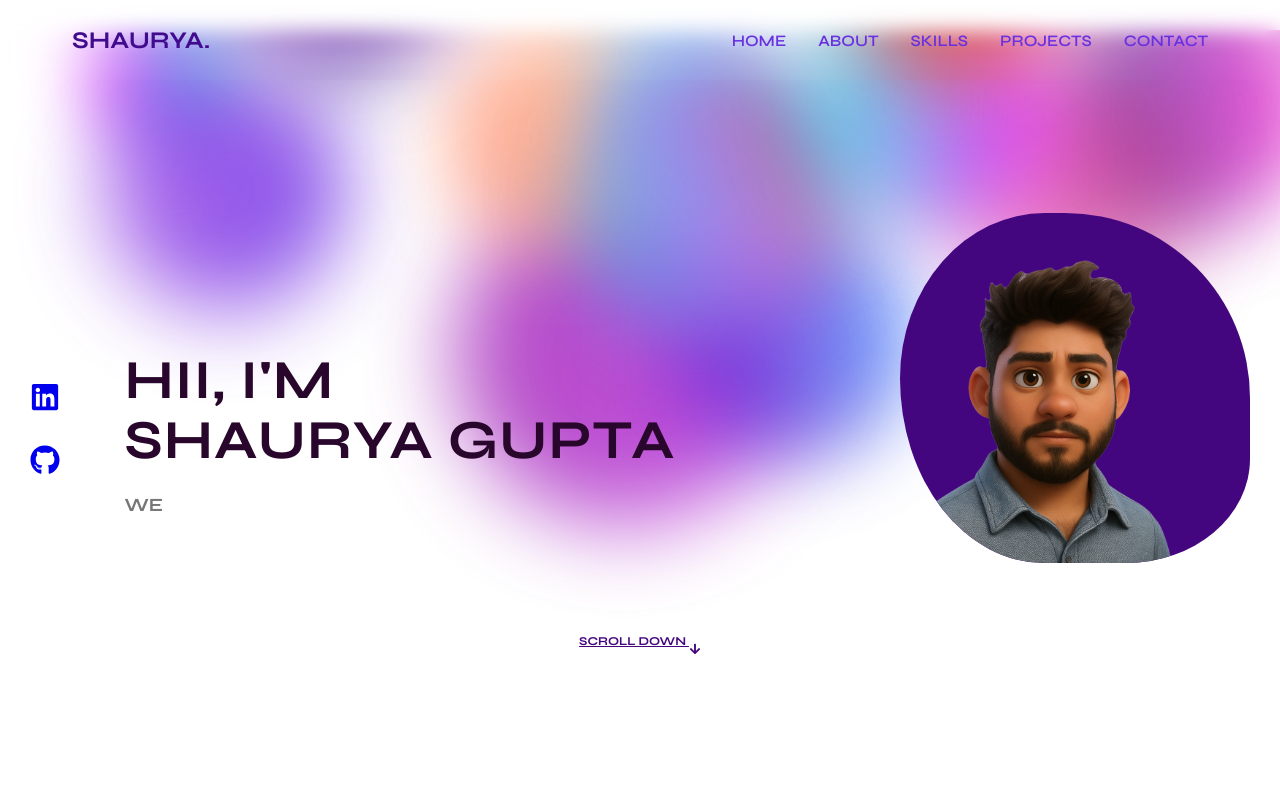
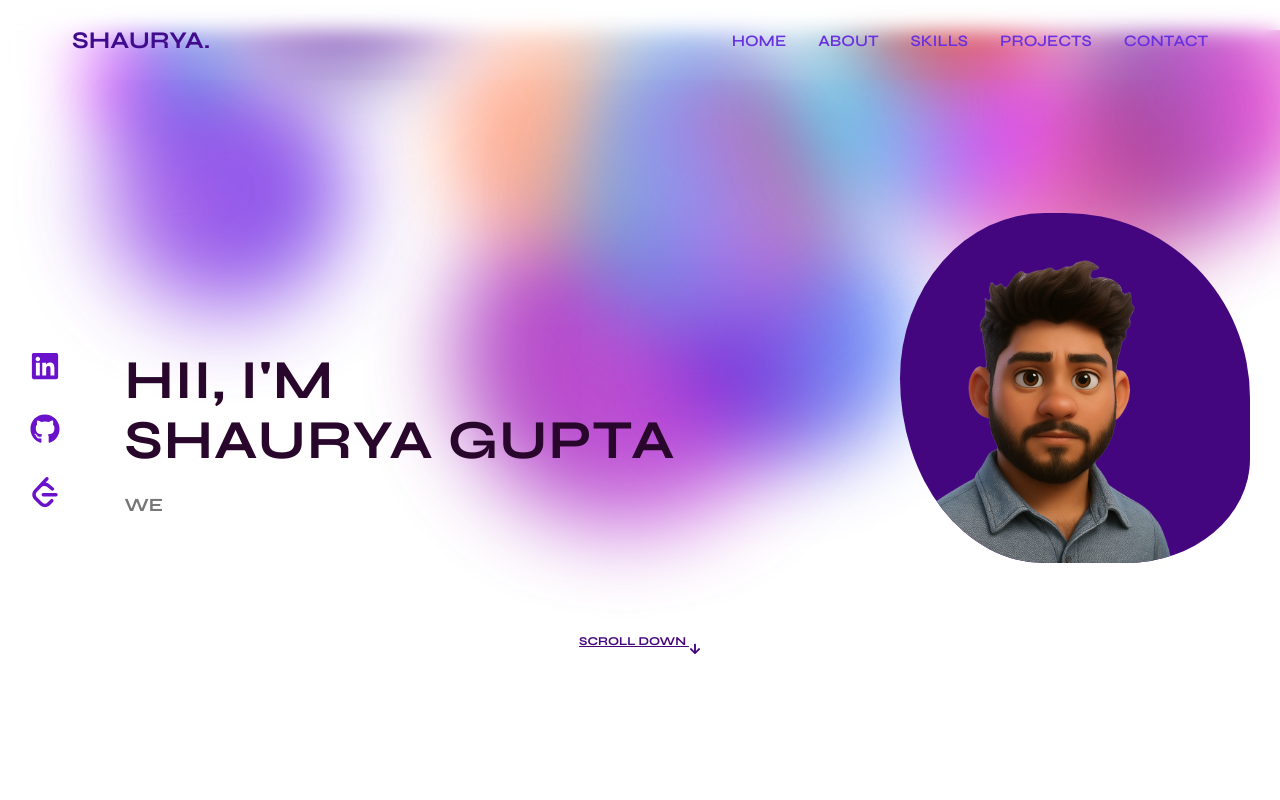
Before and after one commit to shauryagupta045/Portfolio, a React (Vite) app in the folder frontend/: page / in a window 1280 px wide. Shown: the top 800 px of the page. Built offline with nearby package versions, Linux system fonts and the light colour scheme.

Commit message:
adding leetcode icon

```diff
--- a/frontend/src/components/Home/Home.css
+++ b/frontend/src/components/Home/Home.css
@@ -1,4 +1,3 @@
-
 /* Home part */
 .home {
   position: relative;
@@ -28,15 +27,20 @@
   font-size: 30px;
   gap: 25px;
   transition: 0.5s ease;
+}
+
+.home-container .media-icons a {
   color: #6a11cb;
 }
 
 .home-container .media-icons a:hover {
   color: #29072c;
 }
-  .home-container .info{
+
+.home-container .info {
   margin-left: -200px;
 }
+
 .home-container .info h2 {
   font-size: 55px;
   font-weight: bold;
@@ -63,9 +67,17 @@
 }
 
 @keyframes blink {
-    0% { opacity: 1; }
-    50% { opacity: 0; }
-    100% { opacity: 1; }
+  0% {
+    opacity: 1;
+  }
+
+  50% {
+    opacity: 0;
+  }
+
+  100% {
+    opacity: 1;
+  }
 }
 
 .blobpic {
@@ -91,12 +103,15 @@
   0% {
     border-radius: 60% 40% 40% 40% / 60% 40% 40% 40%;
   }
+
   35% {
     border-radius: 80% 70% 60% 60% / 80% 70% 60% 60%;
   }
+
   70% {
     border-radius: 70% 90% 60% 70% / 80% 90% 50% 90%;
   }
+
   100% {
     border-radius: 60% 40% 40% 40% / 60% 40% 60% 40%;
   }
@@ -124,9 +139,11 @@
   0% {
     transform: translateY(0);
   }
+
   50% {
     transform: translateY(10px);
   }
+
   100% {
     transform: translateY(0);
   }
@@ -156,7 +173,7 @@
 
 .experience .blob2 {
   width: 250px;
-    height:  faucet250px;
+  height: faucet250px;
   background: linear-gradient(to right, rgb(255, 0, 0), rgb(255, 255, 0));
   right: 5%;
   bottom: 20%;
@@ -312,9 +329,11 @@
   0% {
     transform: translate(0, 0) scale(1);
   }
+
   50% {
     transform: translate(500px, 400px) scale(1.3);
   }
+
   100% {
     transform: translate(0, 0) scale(1);
   }
@@ -324,6 +343,7 @@
   0% {
     transform: translate(0, 0) scale(1);
   }
+
   100% {
     transform: translate(-900px, -200px) scale(0.8);
   }
@@ -333,6 +353,7 @@
   0% {
     transform: translate(0, 0) scale(2);
   }
+
   100% {
     transform: translate(400px, -400px) scale(1);
   }
@@ -342,9 +363,11 @@
   0% {
     transform: translate(0, 0) scale(1);
   }
+
   50% {
     transform: translate(300px, -300px) scale(1.2);
   }
+
   100% {
     transform: translate(0, 0) scale(1);
   }
@@ -354,6 +377,7 @@
   0% {
     transform: translate(0, 0) rotate(0deg);
   }
+
   100% {
     transform: translate(-250px, 200px) rotate(360deg);
   }
@@ -363,6 +387,7 @@
   0% {
     transform: translate(0, 0) scale(1);
   }
+
   100% {
     transform: translate(400px, -150px) scale(0.9);
   }
@@ -372,6 +397,7 @@
   0% {
     transform: translate(0, 0) skew(0deg);
   }
+
   100% {
     transform: translate(-300px, 250px) skew(20deg);
   }
@@ -381,6 +407,7 @@
   0% {
     transform: translate(0, 0) rotate(0deg);
   }
+
   100% {
     transform: translate(300px, -300px) rotate(-180deg);
   }
@@ -390,6 +417,7 @@
   0% {
     transform: translate(0, 0) scale(1.1);
   }
+
   100% {
     transform: translate(-200px, 150px) scale(0.8);
   }
@@ -399,9 +427,11 @@
   0% {
     transform: translate(0, 0) rotate(0deg) scale(1);
   }
+
   50% {
     transform: translate(-350px, 200px) rotate(180deg) scale(1.1);
   }
+
   100% {
     transform: translate(0, 0) rotate(360deg) scale(1);
   }
@@ -411,6 +441,7 @@
   0% {
     transform: translate(0, 0) scale(1);
   }
+
   100% {
     transform: translate(50px, 50px) scale(1.1);
   }
@@ -420,6 +451,7 @@
   0% {
     transform: translate(0, 0) rotate(0deg);
   }
+
   100% {
     transform: translate(100px, -50px) rotate(180deg);
   }
@@ -429,6 +461,7 @@
   0% {
     transform: translate(0, 0) scale(1);
   }
+
   100% {
     transform: translate(-50px, 50px) scale(1.2);
   }
@@ -438,6 +471,7 @@
   0% {
     transform: translate(0, 0) rotate(0deg);
   }
+
   100% {
     transform: translate(-100px, -50px) rotate(-180deg);
   }
@@ -447,6 +481,7 @@
   0% {
     transform: translate(0, 0) scale(1);
   }
+
   100% {
     transform: translate(50px, -50px) scale(0.9);
   }
@@ -456,6 +491,7 @@
   0% {
     transform: translate(0, 0) rotate(0deg);
   }
+
   100% {
     transform: translate(100px, 50px) rotate(90deg);
   }
@@ -465,6 +501,7 @@
   0% {
     transform: translate(0, 0) scale(1);
   }
+
   100% {
     transform: translate(-50px, -50px) scale(1.1);
   }
@@ -474,10 +511,12 @@
   0% {
     transform: translate(0, 0) rotate(0deg);
   }
+
   100% {
     transform: translate(-100px, 50px) rotate(-90deg);
   }
 }
+
 /* Media Queries for Responsiveness */
 @media (max-width: 768px) {
 
--- a/frontend/src/components/Home/Home.jsx
+++ b/frontend/src/components/Home/Home.jsx
@@ -1,6 +1,7 @@
 import React, { useEffect, useState } from "react";
 import "./Home.css";
 import { FaLinkedin, FaGithub, FaArrowDown } from "react-icons/fa";
+import { SiLeetcode } from "react-icons/si";
 import sha from "../../assets/sg3.png";
 
 const roles = ["SOFTWARE ENGINEER", "WEB DEVELOPER", "UI/UX DESIGNER"];
@@ -70,6 +71,9 @@ const Home = () => {
             <a href="https://github.com/shauryagupta045">
               <FaGithub />
             </a>
+            <a href="https://leetcode.com/u/guptashaurya0728/">
+              <SiLeetcode />
+            </a>
           </div>
 
           <div className="info">
@@ -79,9 +83,7 @@ const Home = () => {
               <span>SHAURYA GUPTA</span>
             </h2>
             <h3>{displayText}</h3>
-
           </div>
-
 
           <div className="blobpic">
             <img src={sha} alt="photo" />
```
Lines whose indentation alone changed are shown as unchanged.
